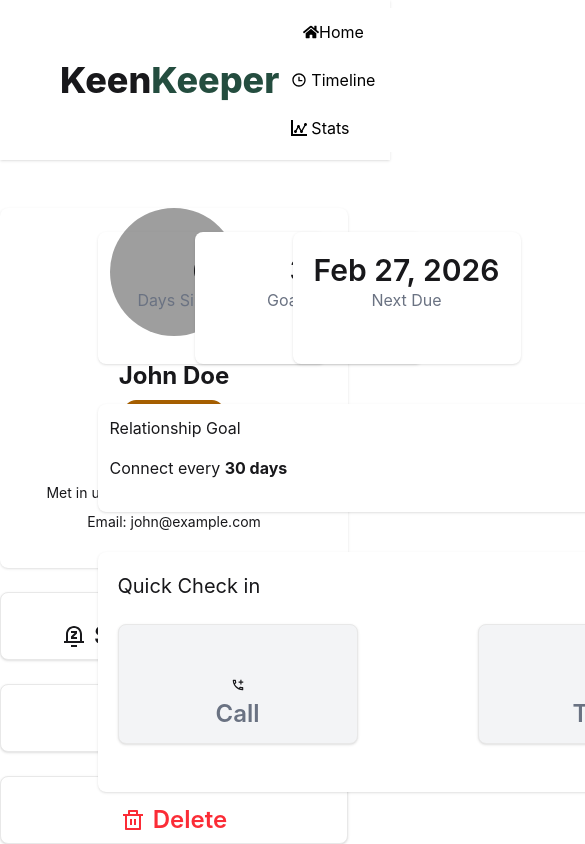
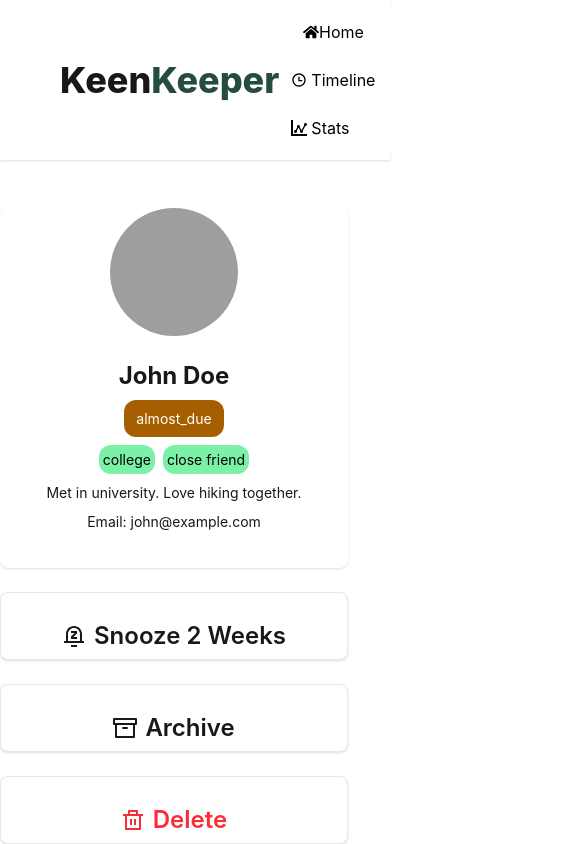
Before and after one commit to skarfin-01890/Assignment-7, a React (Vite) app: page /card/1 in a window 390 px wide. Shown: the top 844 px of the page, 585 px wide, since content can reach past the window. Built offline with nearby package versions, Linux system fonts and the light colour scheme; grey boxes are pictures that could not be loaded.

Commit message:
card details resnponsive

```diff
--- a/src/Components/CardDetails.jsx
+++ b/src/Components/CardDetails.jsx
@@ -32,8 +32,8 @@ toast.success('You clicked on the Video button')
 	const expectedCard=data.find((card)=>card.id==id)
 	console.log(expectedCard);
 
-	return (<div className='container mx-auto mt-12 grid grid-cols-4'>
-<div className='col-span-1'>
+	return (<div className='container mx-auto mt-12 grid grid-cols-1 md:grid-cols-2 lg:grid-cols-4 '>
+<div className='lg:col-span-1'>
 <div className=''>
 
 
@@ -88,12 +88,12 @@ toast.success('You clicked on the Video button')
 
 
 			</div>
-			<div className='col-span-3'>
+			<div className='col-span-1 md:col-span-1  lg:col-span-3'>
 
 
 
 
-<div className='grid grid-cols-3'>
+<div className=' grid grid-cols-1 md:grid-cols-2 lg:grid-cols-3'>
 
 				<div className='card w-57 h-33  text-center shadow-sm mt-6'>
 <h1 className='pt-5 text-3xl font-semibold gap-2'>62</h1>
@@ -115,7 +115,7 @@ toast.success('You clicked on the Video button')
 
 			</div>
 			<div className='card w-250 h-27 bg-base-100 p-3 shadow-sm mt-10'>
-			<div className='flex justify-between'>
+			<div className='flex-wrap lg:flex justify-between'>
 				<h3>Relationship Goal</h3>
 				<button className='btn'>Edit</button>
 			</div>
@@ -123,14 +123,14 @@ toast.success('You clicked on the Video button')
 
 			</div>
 
-			<div className='card w-250 h-60 bg-base-100  shadow-sm mt-10 p-5'>
+			<div className='card   bg-base-100  shadow-sm mt-10 p-5 lg:w-250 h-60'>
 			<h3 className='text-xl'>Quick Check in</h3>
-<div className='flex justify-between'>
+<div className='grid grid-cols-1 md:grid-cols-2 sm:grid-cols-2 lg:grid-cols-3'>
 			<button onClick={handleAudio} className='card btn cursor-pointer w-60 h-30 bg-gray-100 text-center shadow-sm mt-6'>
 <h1 className='text-center items-center flex justify-center flex-col mt-10'><MdOutlineAddIcCall /></h1>
 <p className='text-gray-500 text-2xl'>Call</p>
 </button>
-			<button onClick={handleText}  className='card btn cursor-pointer w-60 h-30 bg-gray-100 text-center shadow-sm mt-6'>
+			<button onClick={handleText}  className='card btn flex flex-col cursor-pointer w-60 h-30 bg-gray-100 text-center shadow-sm mt-6'>
 <h1 className='text-center items-center flex justify-center flex-col mt-10'><IoMdText /></h1>
 <p className='text-gray-500 text-2xl'>Text</p>
 </button>
```
